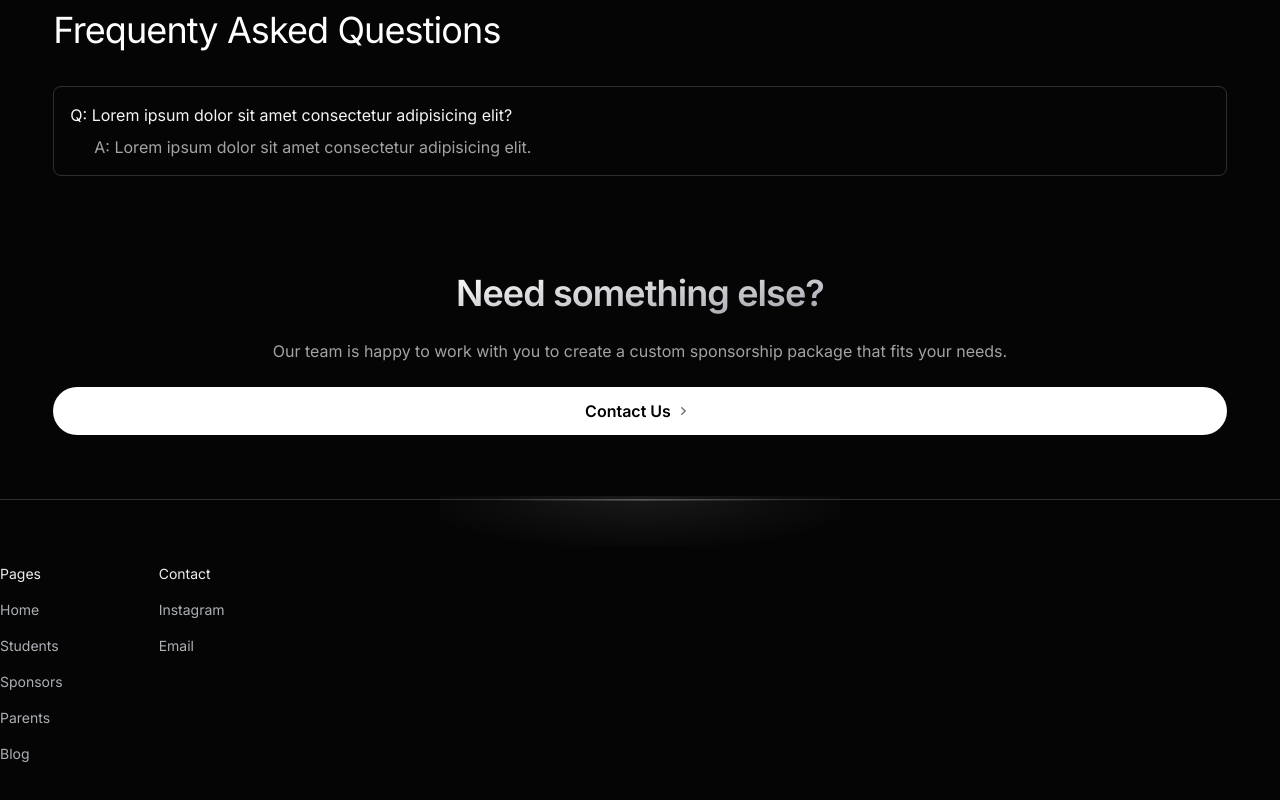
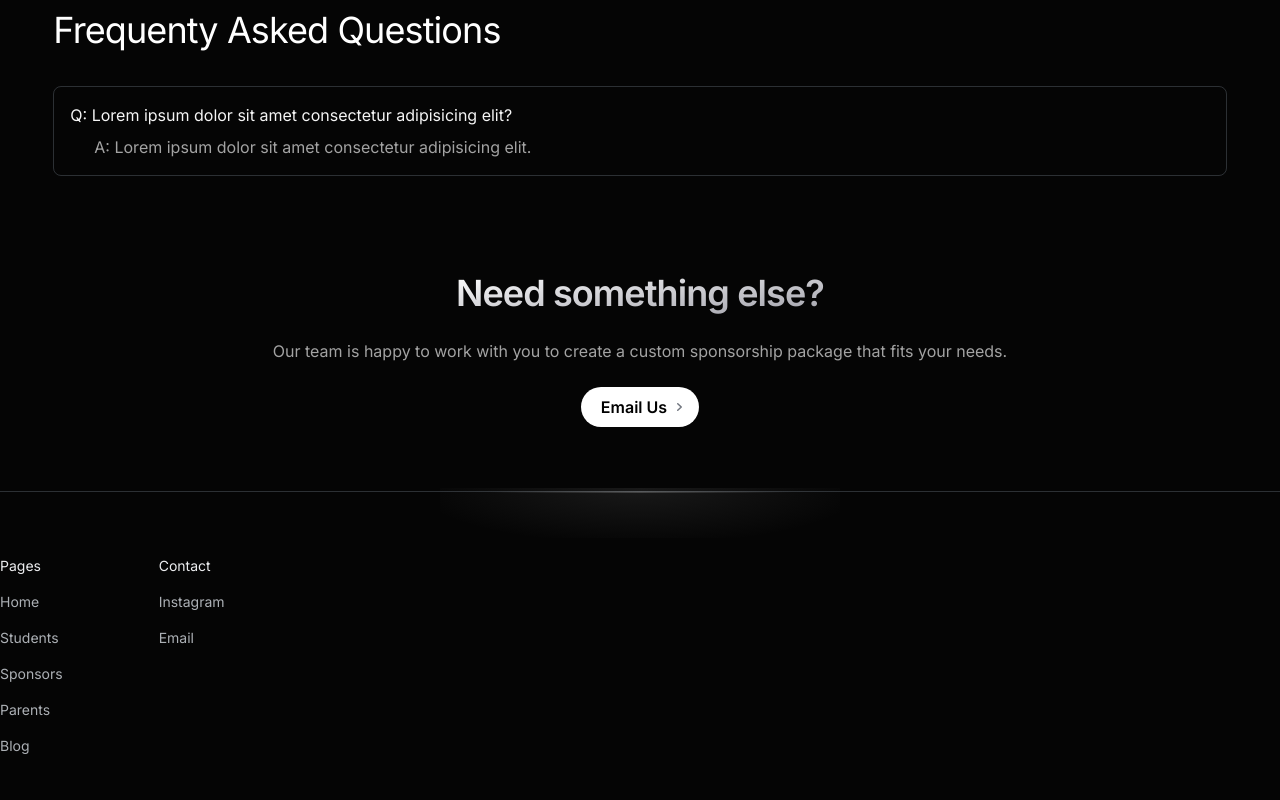
Before and after one commit to benceruleanlu/Team-Website, a Next.js app: page /sponsor in a window 1280 px wide. Shown: the part 2009-2809 px from the top of the page. Built offline with nearby package versions, Linux system fonts and the light colour scheme.

Commit message:
fix: bad footers

```diff
--- a/app/join/page.tsx
+++ b/app/join/page.tsx
@@ -172,7 +172,9 @@ export default function Sponsor() {
           <p>Optional extras here.</p>
         </article>
       </div>
-      <Footer />
+      <div className="mx-auto max-w-7xl bg-[#050505] text-white">
+        <Footer />
+      </div>
     </>
   );
 }
--- a/app/sponsor/page.tsx
+++ b/app/sponsor/page.tsx
@@ -296,15 +296,33 @@ export default function Sponsor() {
           Our team is happy to work with you to create a custom sponsorship
           package that fits your needs.
         </p>
-        <div className="flex flex-col space-y-2">
-          <Button
-            text="Contact Us"
-            link="/contact"
-            className="flex flex-row justify-center rounded-full bg-white p-3 font-semibold text-black"
-          />
-        </div>
+        <a
+          className="flex h-10 flex-row items-center justify-center rounded-full bg-white pl-5 pr-2 font-semibold text-black w-max mx-auto"
+          href="mailto:the.woodlands.robotics@gmail.com"
+          target="_blank"
+        >
+          Email Us
+          <svg
+            className="text-[#70757E]"
+            fill="none"
+            height="24"
+            viewBox="0 0 24 24"
+            width="24"
+            xmlns="http://www.w3.org/2000/svg"
+          >
+            <path
+              d="M10.75 8.75L14.25 12L10.75 15.25"
+              stroke="currentColor"
+              strokeLinecap="round"
+              strokeLinejoin="round"
+              strokeWidth="1.5"
+            ></path>
+          </svg>
+        </a>
       </div>
-      <Footer />
+      <div className="mx-auto max-w-7xl bg-[#050505] text-white">
+        <Footer />
+      </div>
     </>
   );
 }
```
